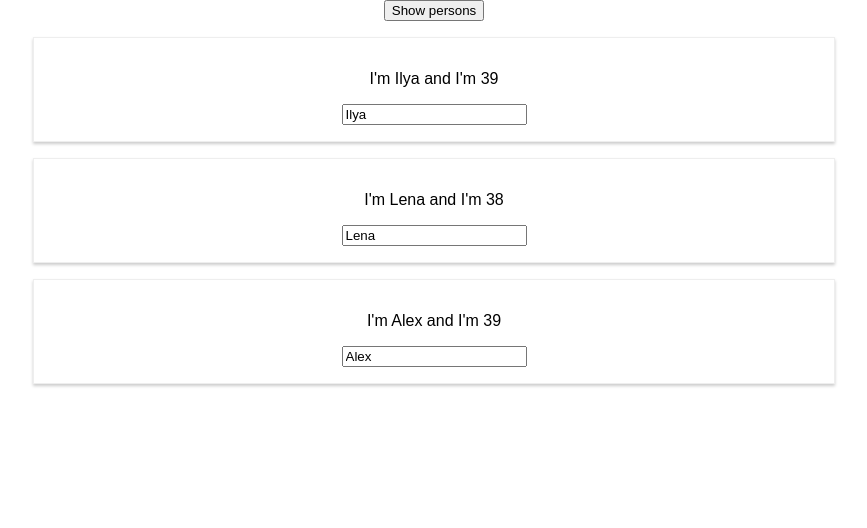
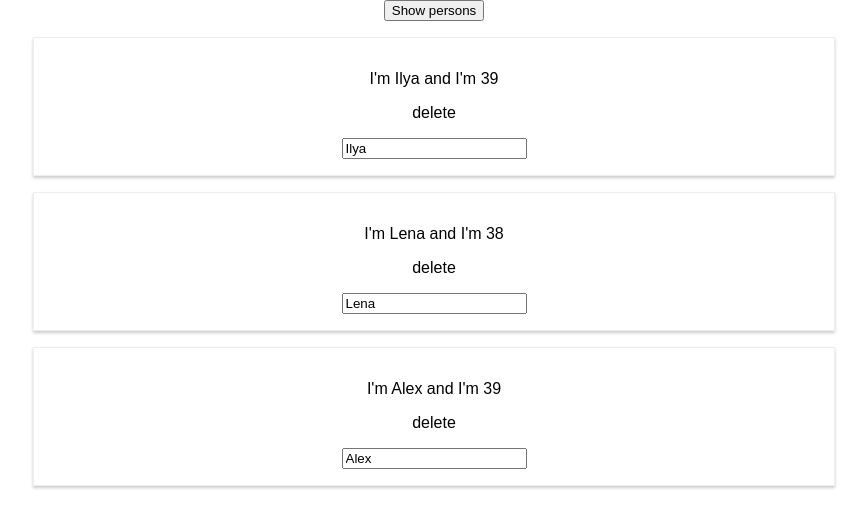
Before and after one commit to Preil/react-complete-guide, a React (Create React App) app: page / in a window 1280 px wide. Both pictures are taken after a click on the button "Show persons". Shown: the top 528 px of the page, without its empty margins (206-1073 px from the left). Built offline with nearby package versions, Linux system fonts and the light colour scheme.

Commit message:
Operating with lists and arrays.

```diff
--- a/src/App.js
+++ b/src/App.js
@@ -17,21 +17,27 @@ class App extends Component {
         this.setState({showPersons: !doesShow})
     };
 
+    deletePersonHandler = (personIndex) => {
+        // const persons = this.state.persons.slice();
+        const persons = [...this.state.persons];
+        persons.splice(personIndex, 1);
+        this.setState({persons: persons})
+    };
 
     render() {
         let persons = null;
         if (this.state.showPersons) {
             persons = (
                 <div>
-                    <Person
-                        name={this.state.persons[0].name}
-                        age={this.state.persons[0].age}/>
-                    <Person
-                        name={this.state.persons[1].name}
-                        age={this.state.persons[1].age}/>
-                    <Person
-                        name={this.state.persons[2].name}
-                        age={this.state.persons[2].age}/>
+                    {this.state.persons.map(
+                        (person, index) => {
+                            return <Person
+                                name={person.name}
+                                age={person.age}
+                                click={() => this.deletePersonHandler(index)}
+                                key={index}/>
+                        }
+                    )}
                 </div>
             )
         }
--- a/src/Person/Person.js
+++ b/src/Person/Person.js
@@ -4,7 +4,8 @@ import './Person.css'
 const person = (props) => {
     return (
         <div className="Person">
-            <p onClick={props.click}>I'm {props.name} and I'm {props.age}</p>
+            <p>I'm {props.name} and I'm {props.age}</p>
+            <p onClick={props.click}>delete</p>
             <p>{props.children}</p>
             <input type="text" onChange={props.changed} value={props.name}/>
         </div>
```
